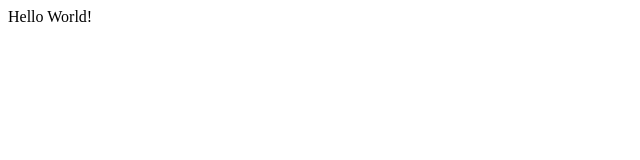
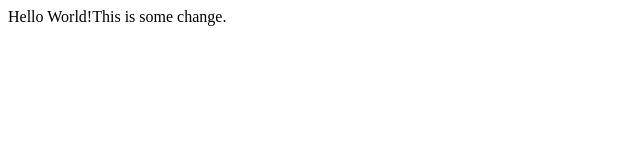
Before and after one commit to TedVu/docker-explore, a plain HTML site: page index.html in a window 1280 px wide. Shown: the whole page, without its empty margins (0-640 px from the left). Drawn offline with Linux system fonts and the light colour scheme.

Commit message:
modify index.html

```diff
--- a/index.html
+++ b/index.html
@@ -6,6 +6,6 @@
     <title>Document</title>
   </head>
   <body>
-    Hello World!
+    Hello World!This is some change.
   </body>
 </html>
```
